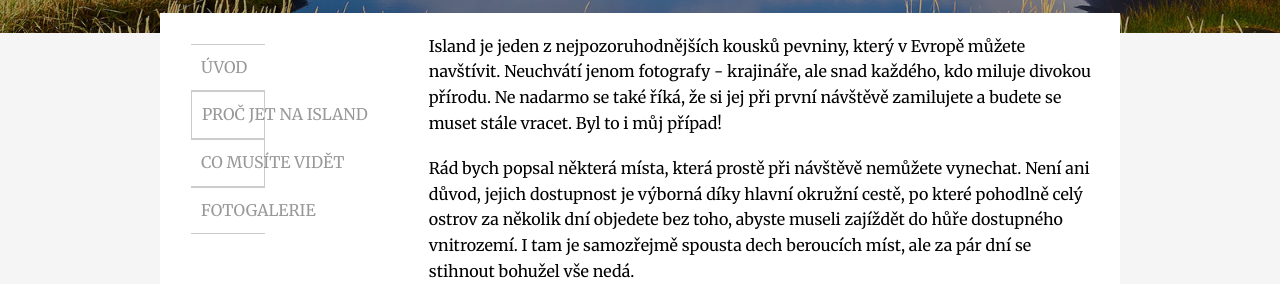
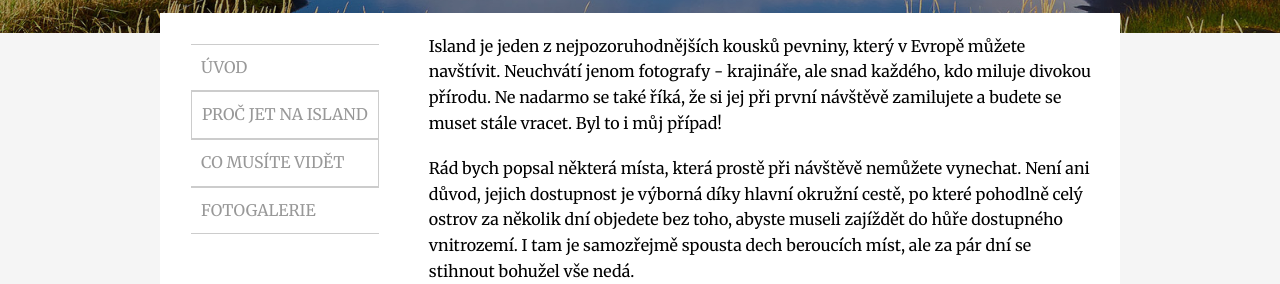
Before and after one commit to BaraMaresova/island, a plain HTML site: page index.html in a window 1280 px wide. Shown: the part 272-556 px from the top of the page. Drawn offline with Linux system fonts and the light colour scheme.

Commit message:
oprava max-width ul.menu pc verze

```diff
--- a/style.css
+++ b/style.css
@@ -281,7 +281,7 @@ figure {
     display: flex;
     flex-wrap: wrap;
     flex-direction: column;
-    max-width: 30%;
+    max-width: 100%;
     text-align: left;
   }
 
```
